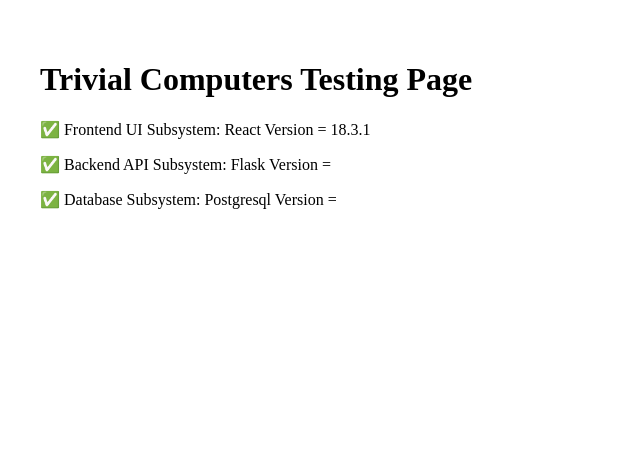
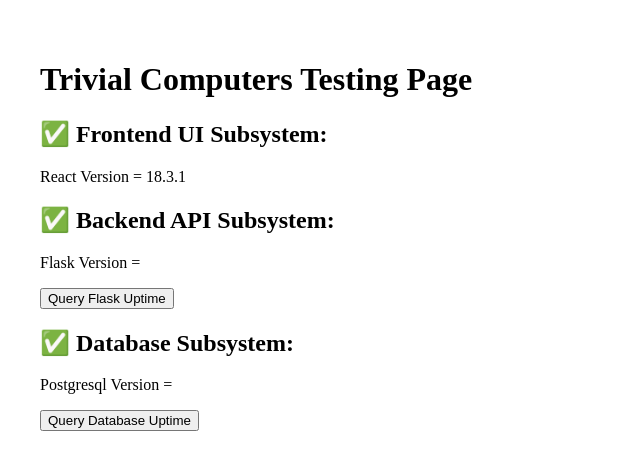
Before and after one commit to TrivialComputers/trivial-compute-app, a React (Create React App) app in the folder frontend/: page / in a window 1280 px wide. Shown: the top 470 px of the page, without its empty margins (0-640 px from the left). Built offline with nearby package versions, Linux system fonts and the light colour scheme; no server answers.

Commit message:
Added buttons to query backend API and database

```diff
--- a/frontend/src/App.js
+++ b/frontend/src/App.js
@@ -1,28 +1,73 @@
 import React, { useEffect, useState } from 'react';
+
 function App() {
   const [flask_msg, setFlaskMsg] = useState('');
+  const [db_msg, setDbMsg] = useState('');
+  const [response, setResponse] = useState('');
+  const [loading, setLoading] = useState(false);
+
+  const [flaskResponse, setFlaskResponse] = useState('');
+  const [dbResponse, setDbResponse] = useState('');
 
   useEffect(() => {
     fetch('/api/version')
       .then(res => res.json())
-      .then(data => setFlaskMsg(data.message));
+      .then(data => setFlaskMsg(data.message))
+      .catch(err => console.error('Error fetching Flask version:', err));
   }, []);
-
-
-  const [db_msg, setDbMsg] = useState('');
 
   useEffect(() => {
     fetch('/api/db/version')
       .then(res => res.json())
-      .then(data => setDbMsg(data.version));
+      .then(data => setDbMsg(data.version))
+      .catch(err => console.error('Error fetching DB version:', err));
   }, []);
+
+  const handleFlaskTestApiCall = async () => {
+    setLoading(true);
+    try {
+      const res = await fetch('/api/uptime');
+      const data = await res.json();
+      setFlaskResponse(data.uptime);
+    } catch (err) {
+      console.error(err);
+      setFlaskResponse('Error connecting to /api/uptime of Flask endpoint');
+    } finally {
+      setLoading(false);
+    }
+  };
+
+  const handleDbTestApiCall = async () => {
+    setLoading(true);
+    try {
+      const res = await fetch('/api/db/uptime');
+      const data = await res.json();
+      setDbResponse(data.uptime);
+    } catch (err) {
+      console.error(err);
+      setDbResponse('Error connecting to /api/db/test of Flask endpoint');
+    } finally {
+      setLoading(false);
+    }
+  };
 
   return (
     <div style={{ padding: '2rem' }}>
       <h1>Trivial Computers Testing Page</h1>
-      <p>&#9989; Frontend UI Subsystem: React Version       = {React.version}</p>
-      <p>&#9989; Backend API Subsystem: Flask Version       = {flask_msg}</p>
-      <p>&#9989; Database Subsystem:    Postgresql Version  = {db_msg}</p>
+      <h2>&#9989; Frontend UI Subsystem: </h2>
+      <p>React Version       = {React.version}</p>
+      <h2>&#9989; Backend API Subsystem: </h2>
+      <p>Flask Version       = {flask_msg}</p>
+      <button onClick={handleFlaskTestApiCall} disabled={loading}>
+        {loading ? 'Loading...' : 'Query Flask Uptime'}
+      </button>
+      <p>{flaskResponse}</p>
+      <h2>&#9989; Database Subsystem:</h2>
+      <p>Postgresql Version  = {db_msg}</p>
+      <button onClick={handleDbTestApiCall} disabled={loading}>
+        {loading ? 'Loading...' : 'Query Database Uptime'}
+      </button>
+      <p>{dbResponse}</p>
     </div>
   );
 }
```
Also changed, not shown: 1 other file (tests, documents, lock files or other folders).
